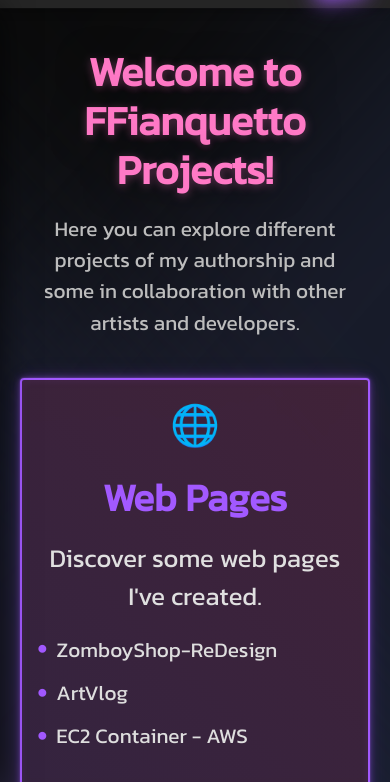
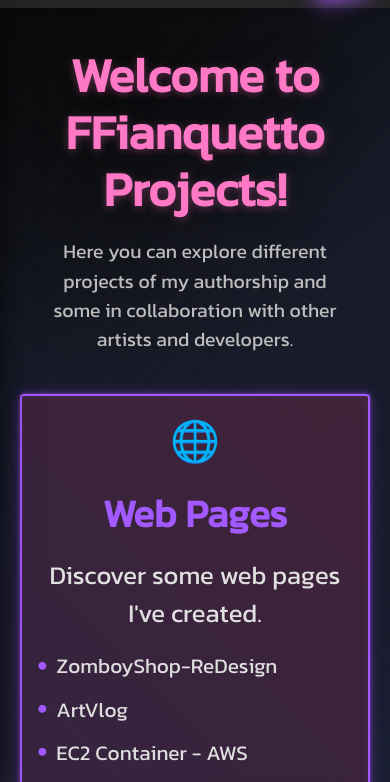
Before and after one commit to FFianquetto/FFianquetto-WebPage, a plain HTML site: page pages/inicioFF.html in a window 390 px wide. Shown: the part 62-844 px from the top of the page. Drawn offline with nearby package versions, Linux system fonts and the light colour scheme.

Commit message:
casi done

```diff
--- a/css/hoja-estilo.css
+++ b/css/hoja-estilo.css
@@ -189,7 +189,7 @@ body {
     color: #bdbdbd;
     text-align: center;
     margin: 20px auto 30px auto;
-    max-width: 888px;
+    max-width: 960px;
     width: 100%;
     padding: 0 20px;
 }
@@ -1264,7 +1264,29 @@ footer
     opacity: 0.9;
 }
 
-@media (max-width: 991.98px) {
+@media (max-width: 991.98px)
+{
+    .hero h1 {
+            font-size: clamp(2.7rem, 12vw, 4.4rem);
+            font-weight: bold;
+            text-align: center;
+            margin: 0;
+            color: #fff;
+            text-shadow: 0 2px 8px #a259ff55, 0 4px 32px #000a;
+            transition: all 0.5s ease;
+            opacity: 1;
+        }
+
+                .hero-subtitle {
+                    font-size: clamp(0.6rem, 5vw, 1.8rem);
+                    color: #bdbdbd;
+                    text-align: center;
+                    margin: 20px auto 30px auto;
+                    max-width: 888px;
+                    width: 100%;
+                    padding: 0 20px;
+                }
+
     .navbar {
         display: flex;
         align-items: center;
--- a/css/light-mode.css
+++ b/css/light-mode.css
@@ -240,18 +240,11 @@ body.light-mode .hero h1[lang="de"] {
 
 body.light-mode .hero-subtitle {
   color: var(--text-secondary);
-  font-size: clamp(1.3rem, 4vw, 1.8rem);
-  text-align: center;
-  margin: 20px auto 30px auto;
-  max-width: 888px;
-  width: 100%;
-  padding: 0 20px;
-  font-weight: 500;
 }
 
 /* Overlay y modales en modo claro */
 body.light-mode .card-overlay {
-  background-color: rgba(0, 0, 0, 0.5);
+  background-color: rgba(0, 0, 0, 0.6);
   backdrop-filter: blur(3px);
 }
 
```
